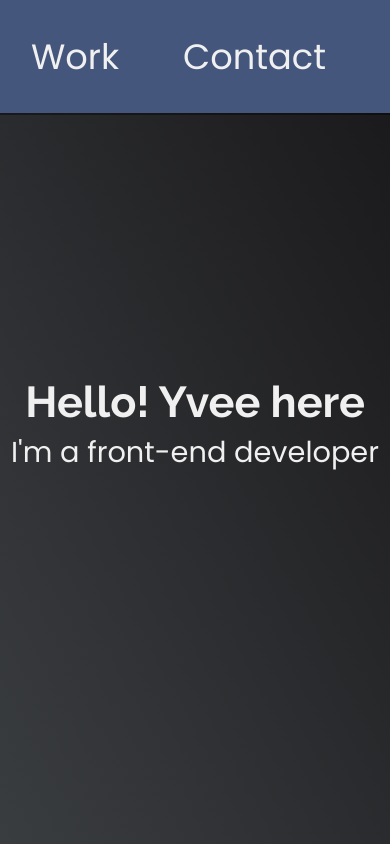
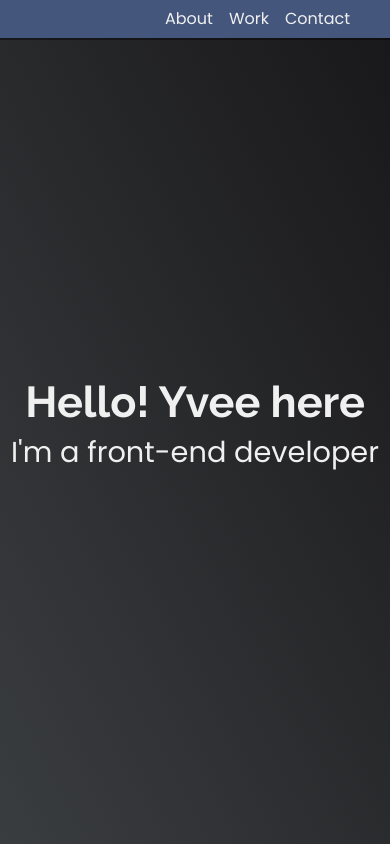
Before and after one commit to Yveedope/Portfolio, a plain HTML site: page index.html in a window 390 px wide. Shown: the top 844 px of the page. Drawn offline with Linux system fonts and the light colour scheme.

Commit message:
Update portfolio.css

```diff
--- a/portfolio.css
+++ b/portfolio.css
@@ -167,6 +167,10 @@ footer {
 }
 @media only screen and (max-width: 600px) {
     /* Styles for screens up to 600px wide (typical mobile devices) */
+    .nav-list a {
+    font-size: 1rem;
+    padding: 0.5rem;
+}
   }
 
   @media only screen and (min-width: 601px) and (max-width: 1024px) {
```
